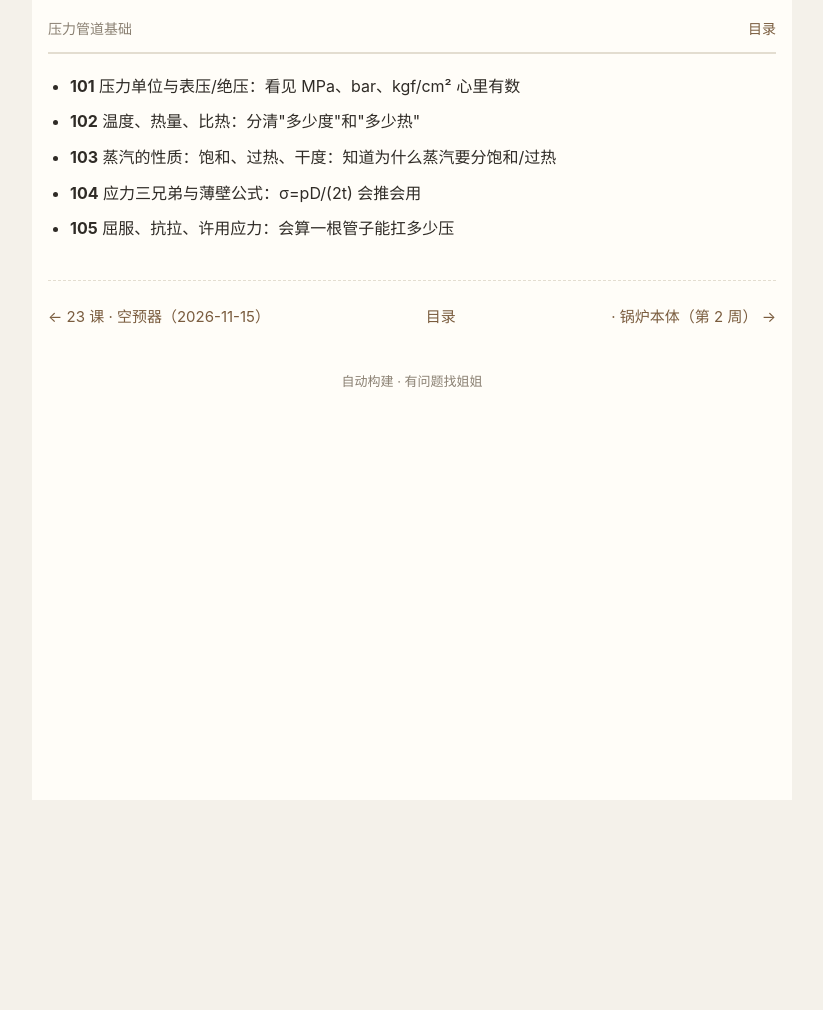
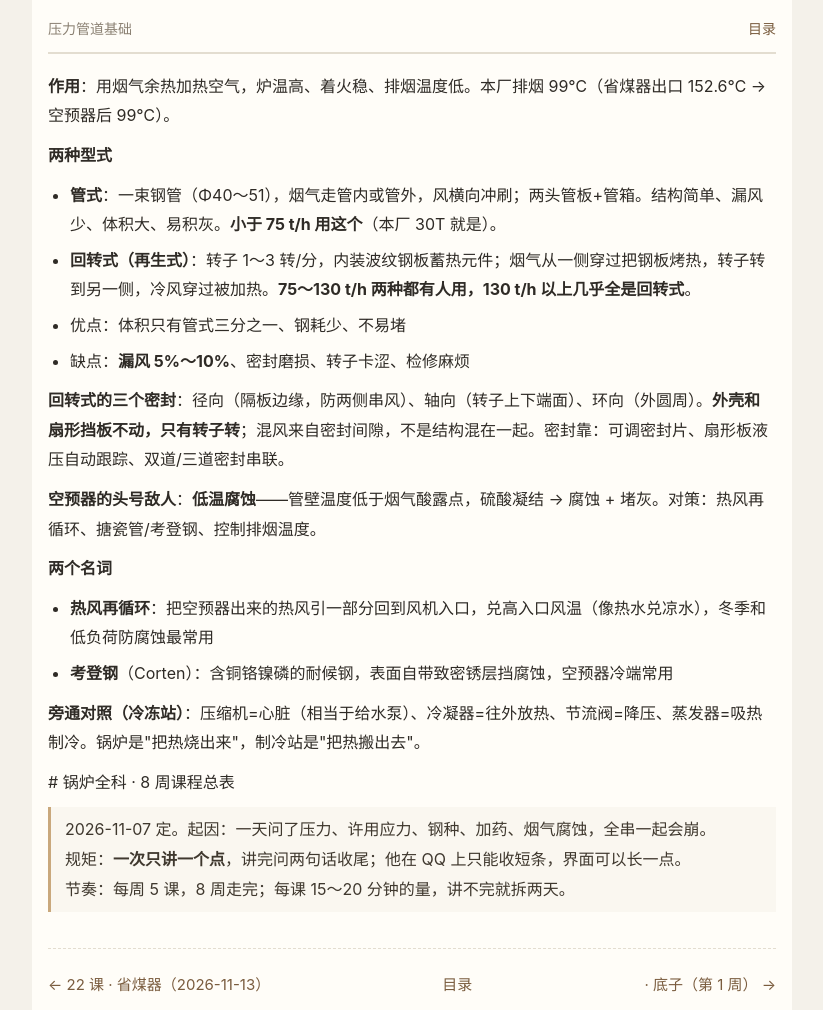
Before and after one commit to sanitiet/note, a plain HTML site: page s34.html in a window 1280 px wide. Shown: the top 1010 px of the page, without its empty margins (228-1051 px from the left). Before the commit the page ends 800 px from the top, so only its background shows below. Drawn offline with Linux system fonts and the light colour scheme.

Commit message:
更新 s34.html

```diff
--- a/s34.html
+++ b/s34.html
@@ -1,8 +1,17 @@
 <!DOCTYPE html><html lang="zh-CN"><head><meta charset="utf-8">
 <meta name="viewport" content="width=device-width,initial-scale=1">
-<title>模块一 · 底子（第 1 周） · 压力管道基础</title><link rel="stylesheet" href="style.css"></head>
+<title>第 23 课 · 空预器（2026-11-15） · 压力管道基础</title><link rel="stylesheet" href="style.css"></head>
 <body><div class="wrap">
 <div class="top"><span>压力管道基础</span><a href="index.html">目录</a></div>
-<ul><li><b>101</b> 压力单位与表压/绝压：看见 MPa、bar、kgf/cm² 心里有数</li><li><b>102</b> 温度、热量、比热：分清"多少度"和"多少热"</li><li><b>103</b> 蒸汽的性质：饱和、过热、干度：知道为什么蒸汽要分饱和/过热</li><li><b>104</b> 应力三兄弟与薄壁公式：σ=pD/(2t) 会推会用</li><li><b>105</b> 屈服、抗拉、许用应力：会算一根管子能扛多少压</li></ul>
-<div class="nav"><a href="s33.html">← 23 课 · 空预器（2026-11-15）</a><a href="index.html">目录</a><a href="s35.html">· 锅炉本体（第 2 周） →</a></div>
+<p><b>作用</b>：用烟气余热加热空气，炉温高、着火稳、排烟温度低。本厂排烟 99℃（省煤器出口 152.6℃ → 空预器后 99℃）。</p>
+<p><b>两种型式</b></p>
+<ul><li><b>管式</b>：一束钢管（Φ40～51），烟气走管内或管外，风横向冲刷；两头管板+管箱。结构简单、漏风少、体积大、易积灰。<b>小于 75 t/h 用这个</b>（本厂 30T 就是）。</li><li><b>回转式（再生式）</b>：转子 1～3 转/分，内装波纹钢板蓄热元件；烟气从一侧穿过把钢板烤热，转子转到另一侧，冷风穿过被加热。<b>75～130 t/h 两种都有人用，130 t/h 以上几乎全是回转式</b>。</li><li>优点：体积只有管式三分之一、钢耗少、不易堵</li><li>缺点：<b>漏风 5%～10%</b>、密封磨损、转子卡涩、检修麻烦</li></ul>
+<p><b>回转式的三个密封</b>：径向（隔板边缘，防两侧串风）、轴向（转子上下端面）、环向（外圆周）。<b>外壳和扇形挡板不动，只有转子转</b>；混风来自密封间隙，不是结构混在一起。密封靠：可调密封片、扇形板液压自动跟踪、双道/三道密封串联。</p>
+<p><b>空预器的头号敌人</b>：<b>低温腐蚀</b>——管壁温度低于烟气酸露点，硫酸凝结 → 腐蚀 + 堵灰。对策：热风再循环、搪瓷管/考登钢、控制排烟温度。</p>
+<p><b>两个名词</b></p>
+<ul><li><b>热风再循环</b>：把空预器出来的热风引一部分回到风机入口，兑高入口风温（像热水兑凉水），冬季和低负荷防腐蚀最常用</li><li><b>考登钢</b>（Corten）：含铜铬镍磷的耐候钢，表面自带致密锈层挡腐蚀，空预器冷端常用</li></ul>
+<p><b>旁通对照（冷冻站）</b>：压缩机=心脏（相当于给水泵）、冷凝器=往外放热、节流阀=降压、蒸发器=吸热制冷。锅炉是"把热烧出来"，制冷站是"把热搬出去"。</p>
+<p># 锅炉全科 · 8 周课程总表</p>
+<blockquote>2026-11-07 定。起因：一天问了压力、许用应力、钢种、加药、烟气腐蚀，全串一起会崩。<br>规矩：<b>一次只讲一个点</b>，讲完问两句话收尾；他在 QQ 上只能收短条，界面可以长一点。<br>节奏：每周 5 课，8 周走完；每课 15～20 分钟的量，讲不完就拆两天。</blockquote>
+<div class="nav"><a href="s33.html">← 22 课 · 省煤器（2026-11-13）</a><a href="index.html">目录</a><a href="s35.html">· 底子（第 1 周） →</a></div>
 <footer>自动构建 · 有问题找姐姐</footer></div></body></html>
```
